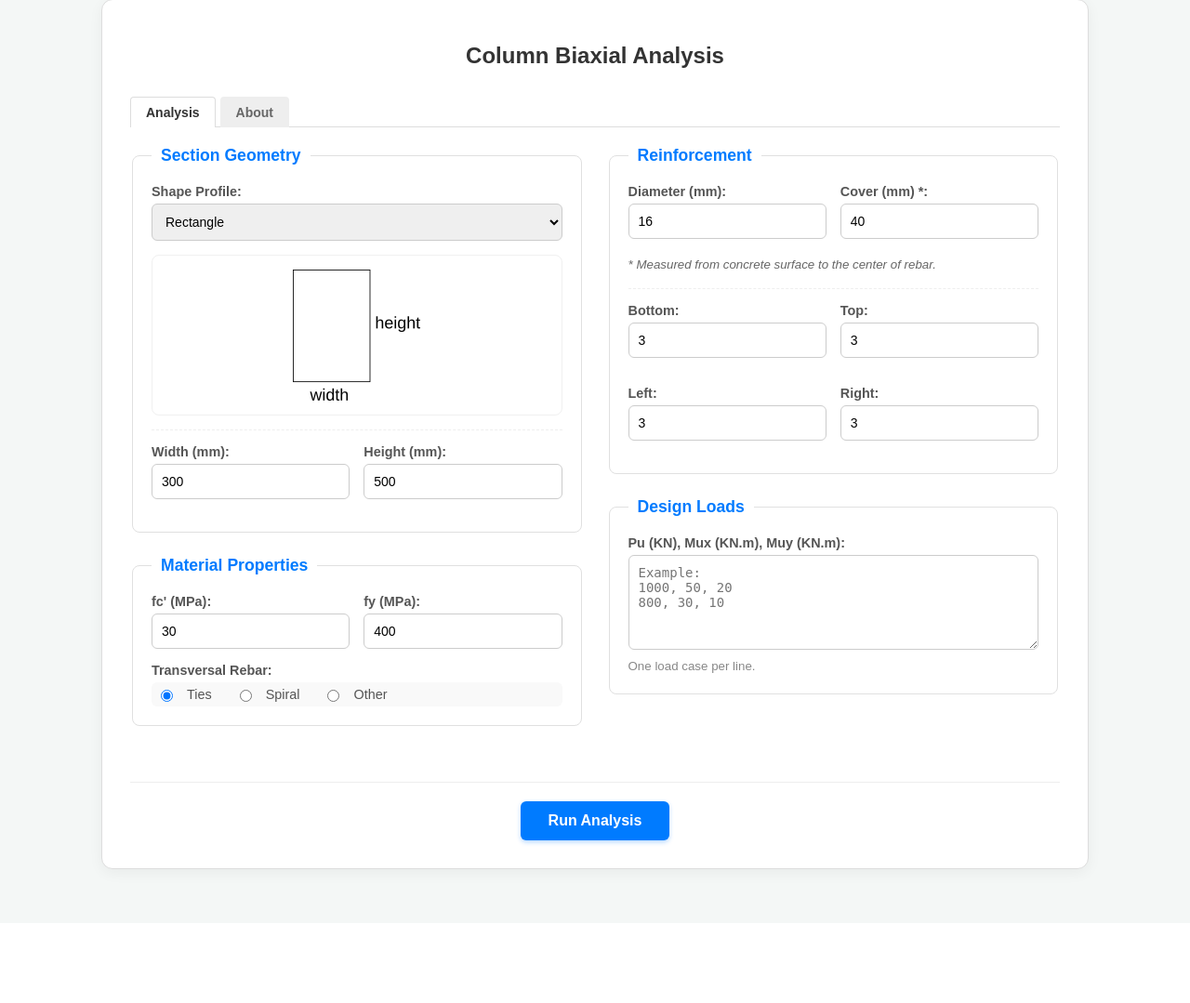
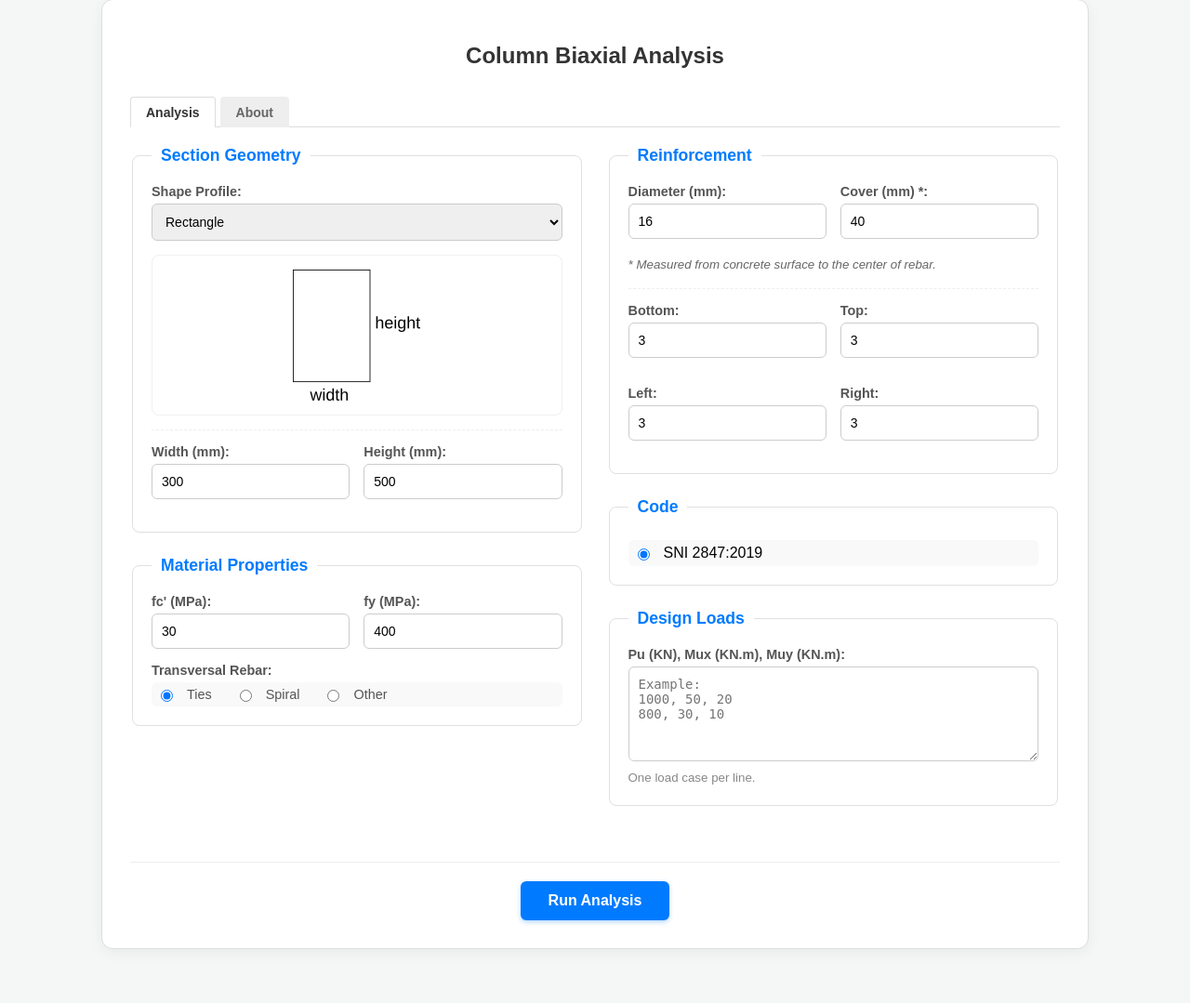
Before and after one commit to dukenmarga/saka-beton, a Flask app: page / in a window 1280 px wide. Shown: the part 29-1108 px from the top of the page at 93% size. Before the commit the page ends 976 px from the top, so only its background shows below. Run offline with Flask 3, Linux system fonts and the light colour scheme.

Commit message:
add SNI code selection

```diff
--- a/templates/index.html
+++ b/templates/index.html
@@ -155,7 +155,7 @@
                         </fieldset>
                     </div>
 
-                    <!-- Column 2: Reinforcement & Loads -->
+                    <!-- Column 2: Reinforcement, Code & Loads -->
                     <div class="column">
                         <fieldset id="rebar-inputs">
                             <legend>Reinforcement</legend>
@@ -226,6 +226,14 @@
                                         <input type="number" id="n_f" name="n_f" value="5" min="2">
                                     </div>
                                 </div>
+                            </div>
+                        </fieldset>
+
+                        <fieldset>
+                            <legend>Code</legend>
+                            <div class="radio-group">
+                                <input type="radio" id="sni2019" name="code" value="sni2019" checked>
+                                <label for="sni2019">SNI 2847:2019</label>
                             </div>
                         </fieldset>
 
```
